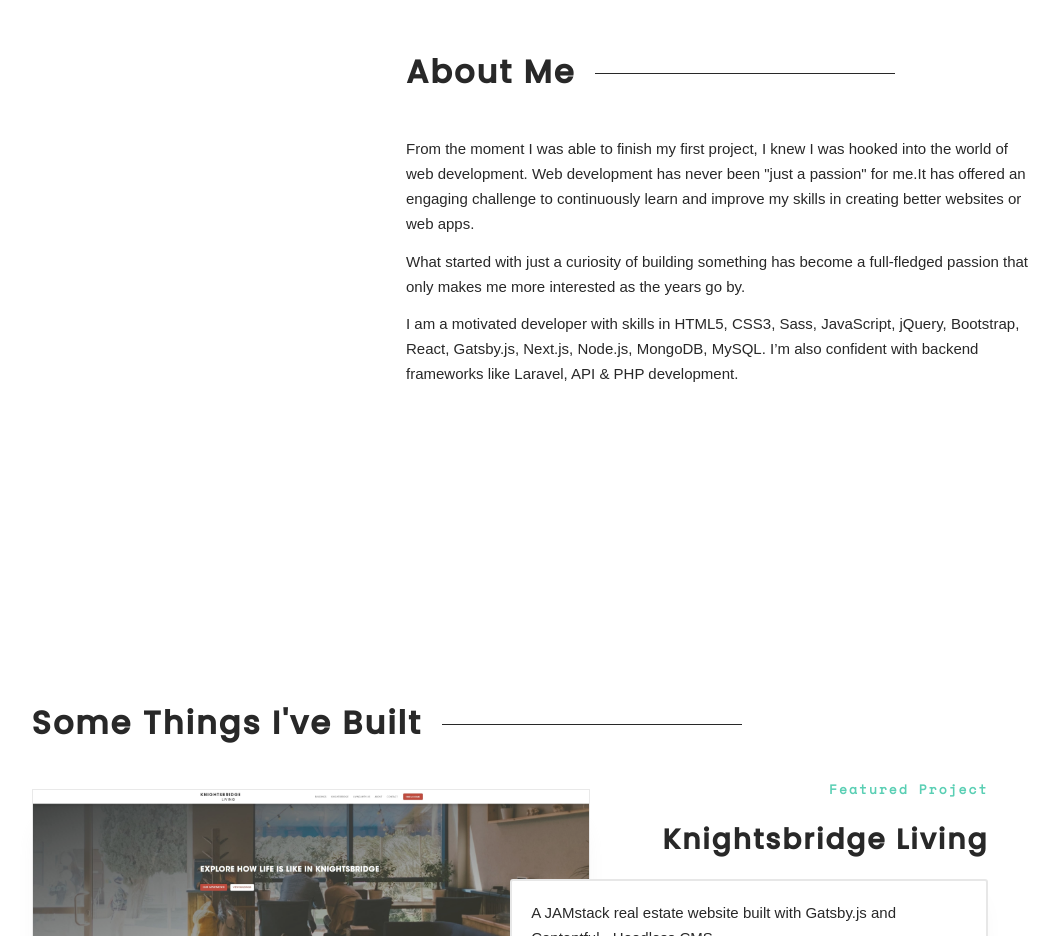
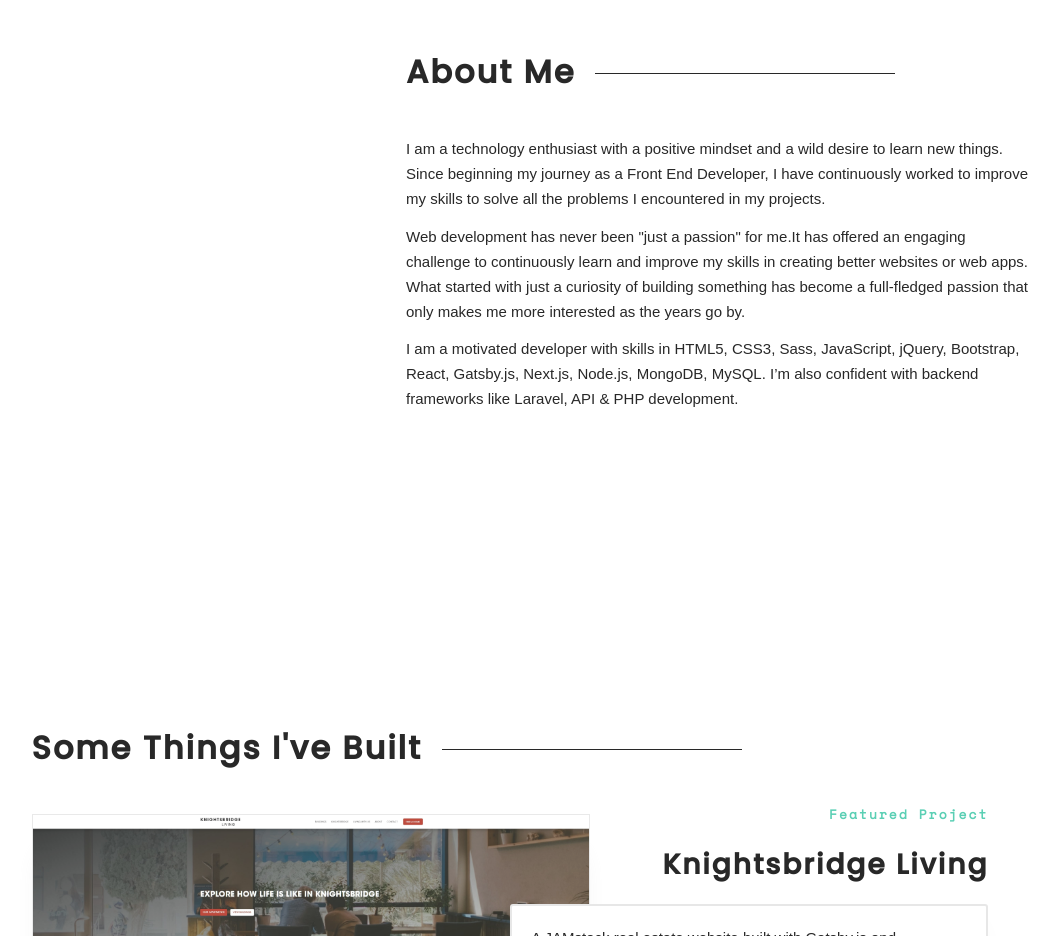
Before and after one commit to alexticovschi/portfolio, a Gatsby site: page / in a window 1280 px wide. Shown: the part 900-1836 px from the top of the page, without its empty margins (130-1189 px from the left). Built offline with nearby package versions, Linux system fonts and the light colour scheme; Gatsby itself is replaced by a stand-in of ours; a web font is replaced by a local one.

Commit message:
about update

```diff
--- a/src/components/About/About.jsx
+++ b/src/components/About/About.jsx
@@ -7,18 +7,19 @@ const About = () => {
       <div className="about__wrapper">
         <h1 className="about__title">About Me</h1>
         <p className="about__text">
-          From the moment I was able to finish my first project, I knew I was
-          hooked into the world of web development. Web development has never
-          been "just a passion" for me.It has offered an engaging challenge to
-          continuously learn and improve my skills in creating better websites
-          or web apps.
+          I am a technology enthusiast with a positive mindset and a wild desire
+          to learn new things. Since beginning my journey as a Front End
+          Developer, I have continuously worked to improve my skills to solve
+          all the problems I encountered in my projects.
         </p>
-        <p>
-          What started with just a curiosity of building something has become a
-          full-fledged passion that only makes me more interested as the years
-          go by.
+        <p className="about__text">
+          Web development has never been "just a passion" for me.It has offered
+          an engaging challenge to continuously learn and improve my skills in
+          creating better websites or web apps. What started with just a
+          curiosity of building something has become a full-fledged passion that
+          only makes me more interested as the years go by.
         </p>
-        <p>
+        <p className="about__text">
           I am a motivated developer with skills in HTML5, CSS3, Sass,
           JavaScript, jQuery, Bootstrap, React, Gatsby.js, Next.js, Node.js,
           MongoDB, MySQL. I’m also confident with backend frameworks like
```
